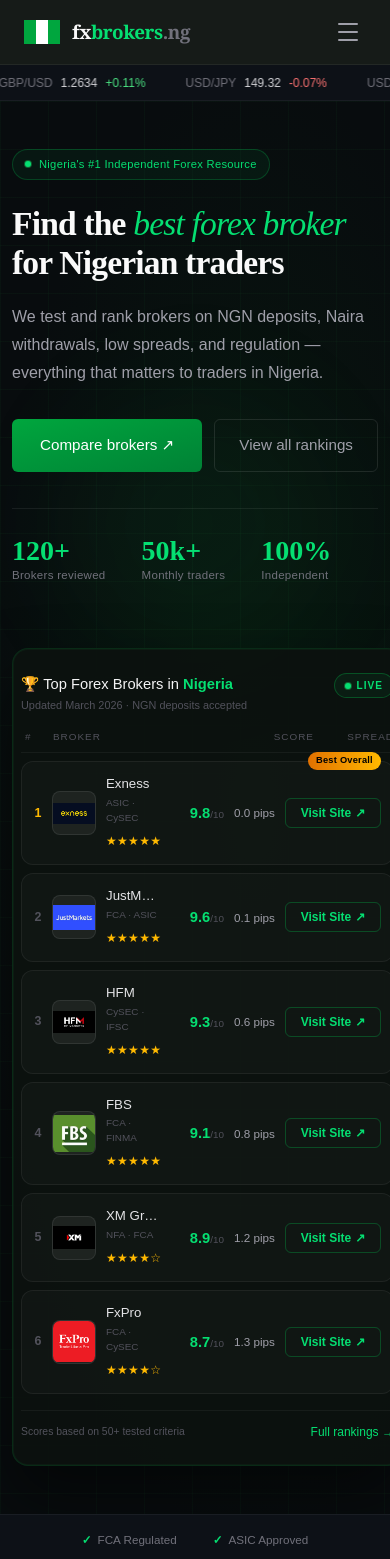
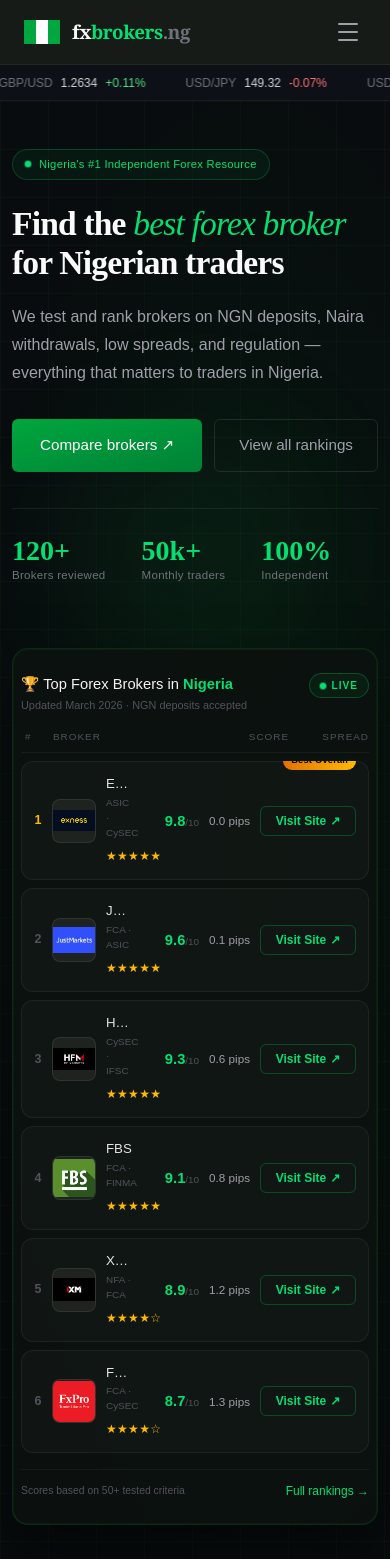
Before and after one commit to satoshikemboi/IB-Nigeria, a React (Vite) app: page / in a window 390 px wide. Shown: the top 1559 px of the page. Built offline with nearby package versions, Linux system fonts and the light colour scheme.

Commit message:
fixing table overflow on homepage

```diff
--- a/src/pages/Home.jsx
+++ b/src/pages/Home.jsx
@@ -226,8 +226,8 @@
           </div>
 
           {/* ── RIGHT: rankings card ── */}
-          <div className="flex-1 object-contain basis-105 animate-fade-up-d1">
-            <div className="bg-[rgba(13,18,15,0.92)] border border-green-500/[0.14] rounded-2xl px-2 md:p-6 py-6 backdrop-blur-xl max-w-116 md:max-w-160 card-shadow">
+          <div className="w-full md:flex-1 animate-fade-up-d1">
+            <div className="bg-[rgba(13,18,15,0.92)] border border-green-500/[0.14] rounded-2xl px-2 md:p-6 py-6 backdrop-blur-xl w-full max-w-full md:max-w-[640px] card-shadow">
 
               {/* Card header */}
               <div className="flex justify-between items-start mb-4">
@@ -255,7 +255,7 @@
               </div>
 
               {/* Broker rows */}
-              <div className="flex flex-col gap-2">
+              <div className="flex flex-col gap-2 overflow-x-hidden">
                 {brokers.map((b) => (
                   <div
                     key={b.rank}
```
